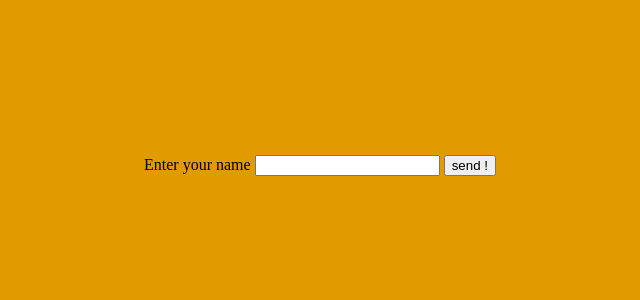
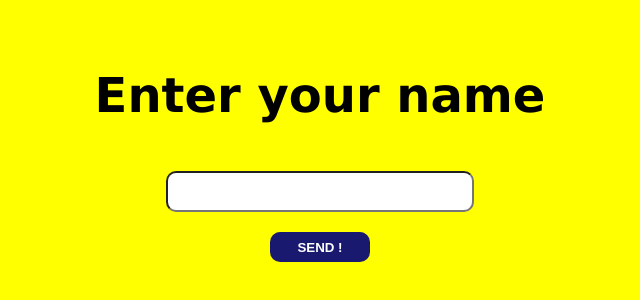
Before and after one commit to acelest/acelest-prenom-app, a plain HTML site: page index.html in a window 1280 px wide. Shown: the part 276-576 px from the top of the page, without its empty margins (320-960 px from the left). Drawn offline with Linux system fonts and the light colour scheme.

Commit message:
style css

```diff
--- a/style.css
+++ b/style.css
@@ -1,8 +1,8 @@
 body {
-  background: #e19a00;
-  margin: 10px;
-  padding: 10px;
+  background-color: yellow;
+  font-family: "Segoe UI", Tahoma, Geneva, Verdana, sans-serif;
 }
+
 .container {
   width: 100%;
   height: 100vh;
@@ -13,6 +13,45 @@ body {
 }
 
 h1 {
+  font-size: 50px;
+  margin-bottom: 2rem;
+  color: midnightblue;
+}
+
+form {
   display: flex;
   justify-content: center;
+  align-items: center;
+  flex-direction: column;
 }
+
+form label {
+  font-weight: 600;
+  font-size: 3em;
+  margin-bottom: 3rem;
+  font-family: Verdana, Geneva, Tahoma, sans-serif;
+}
+input {
+  width: 300px;
+  height: 35px;
+  border-radius: 10px;
+}
+
+form button {
+  margin-top: 20px;
+  border: none;
+  width: 100px;
+  color: white;
+  height: 30px;
+  text-transform: uppercase;
+  border-radius: 10px;
+  background: midnightblue;
+  outline: none;
+  cursor: pointer;
+  font-weight: bold;
+  transition: background 0.1s ease-in-out;
+}
+
+form button:hover {
+  background: rgb(60, 60, 230);
+}
```
